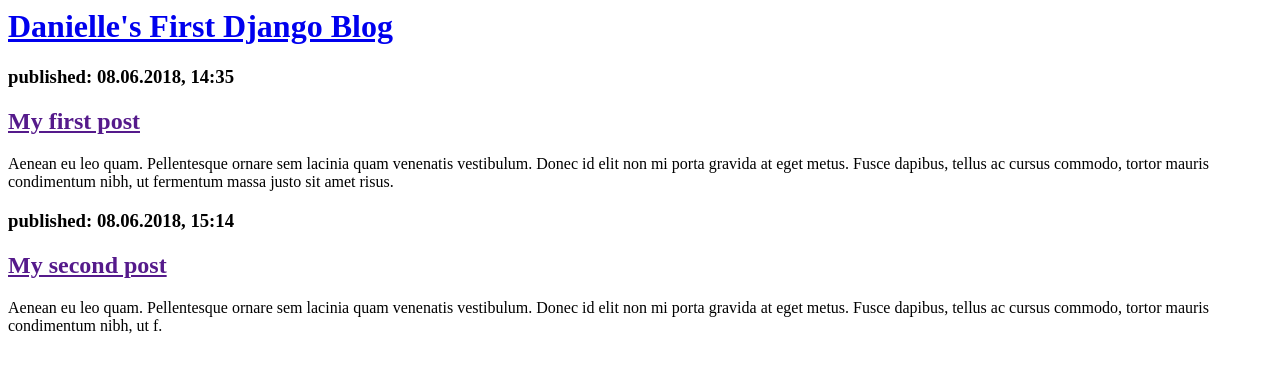
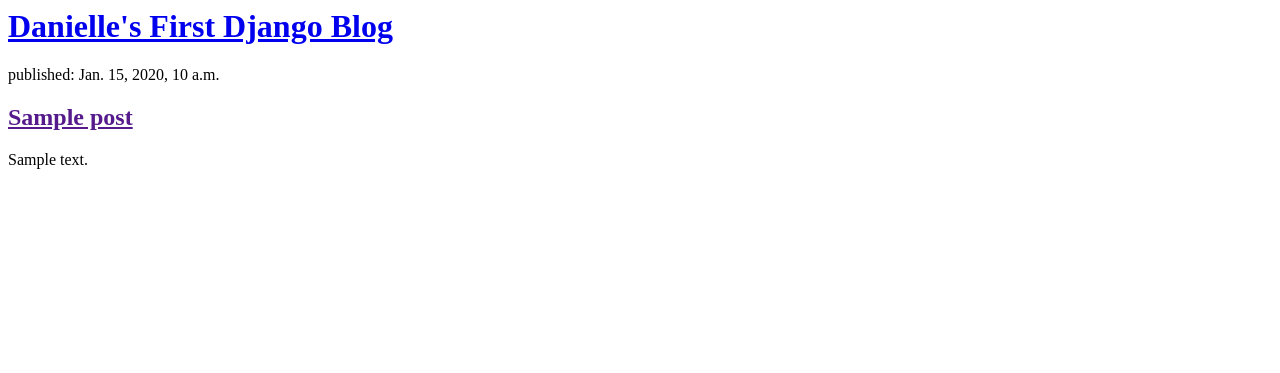
Before and after one commit to danielleisgreen/my-first-python-blog, a Django app: template blog/templates/blog/post_list.html in a window 1280 px wide. Shown: the top 373 px of the page. Run offline with Django 3.2, Linux system fonts and the light colour scheme; the template is opened without the code that fills it: values that come from a table or form of the project are taken from there, others are empty; tables that the repository leaves empty hold one stand-in row (values such as "Sample post").

Commit message:
Modified the templates to display posts from database.

```diff
--- a/blog/templates/blog/post_list.html
+++ b/blog/templates/blog/post_list.html
@@ -9,17 +9,14 @@
             <h1><a href="/">Danielle's First Django Blog</a></h1>
         </div>
 
-        <div>
-            <h3><p>published: 08.06.2018, 14:35</p></h3>
-            <h2><a href="">My first post</a></h2>
-            <p>Aenean eu leo quam. Pellentesque ornare sem lacinia quam venenatis vestibulum. Donec id elit non mi porta gravida at eget metus. Fusce dapibus, tellus ac cursus commodo, tortor mauris condimentum nibh, ut fermentum massa justo sit amet risus.</p>
-        </div>
+{% for post in posts %}
+    <div>
+        <p>published: {{ post.published_date }}</p>
+        <h2><a href="">{{ post.title }}</a></h2>
+        <p>{{ post.text|linebreaksbr }}</p>
+    </div>
+{% endfor %}
 
-        <div>
-            <h3><p>published: 08.06.2018, 15:14</p></h3>
-            <h2><a href="">My second post</a></h2>
-            <p>Aenean eu leo quam. Pellentesque ornare sem lacinia quam venenatis vestibulum. Donec id elit non mi porta gravida at eget metus. Fusce dapibus, tellus ac cursus commodo, tortor mauris condimentum nibh, ut f.</p>
-        </div>
     </body>
 
 </html>
--- a/blog/views.py
+++ b/blog/views.py
@@ -1,4 +1,7 @@
 from django.shortcuts import render
+from django.utils import timezone
+from .models import Post
 
 def post_list(request):
-    return render(request, 'blog/post_list.html', {})
+    posts = Post.objects.filter(published_date__lte=timezone.now()).order_by('published_date')
+    return render(request, 'blog/post_list.html', {'posts': posts})
```
